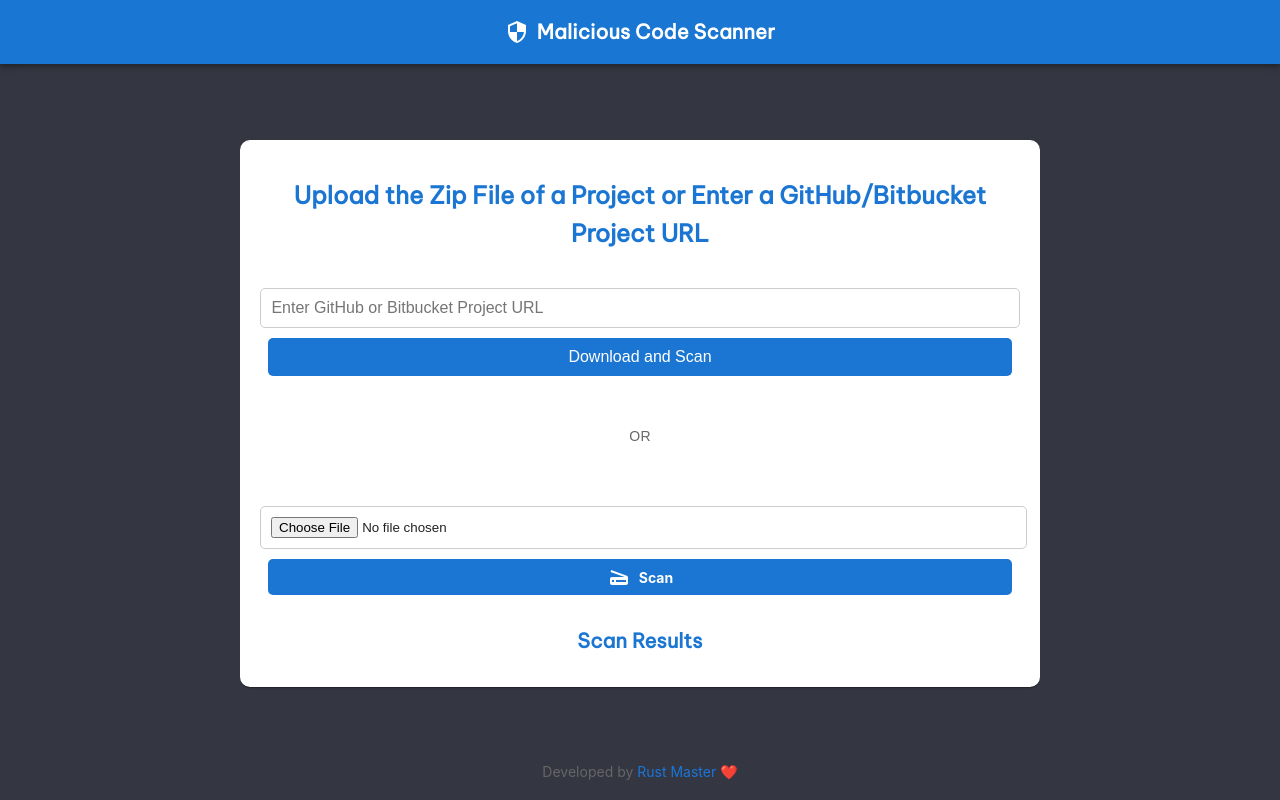
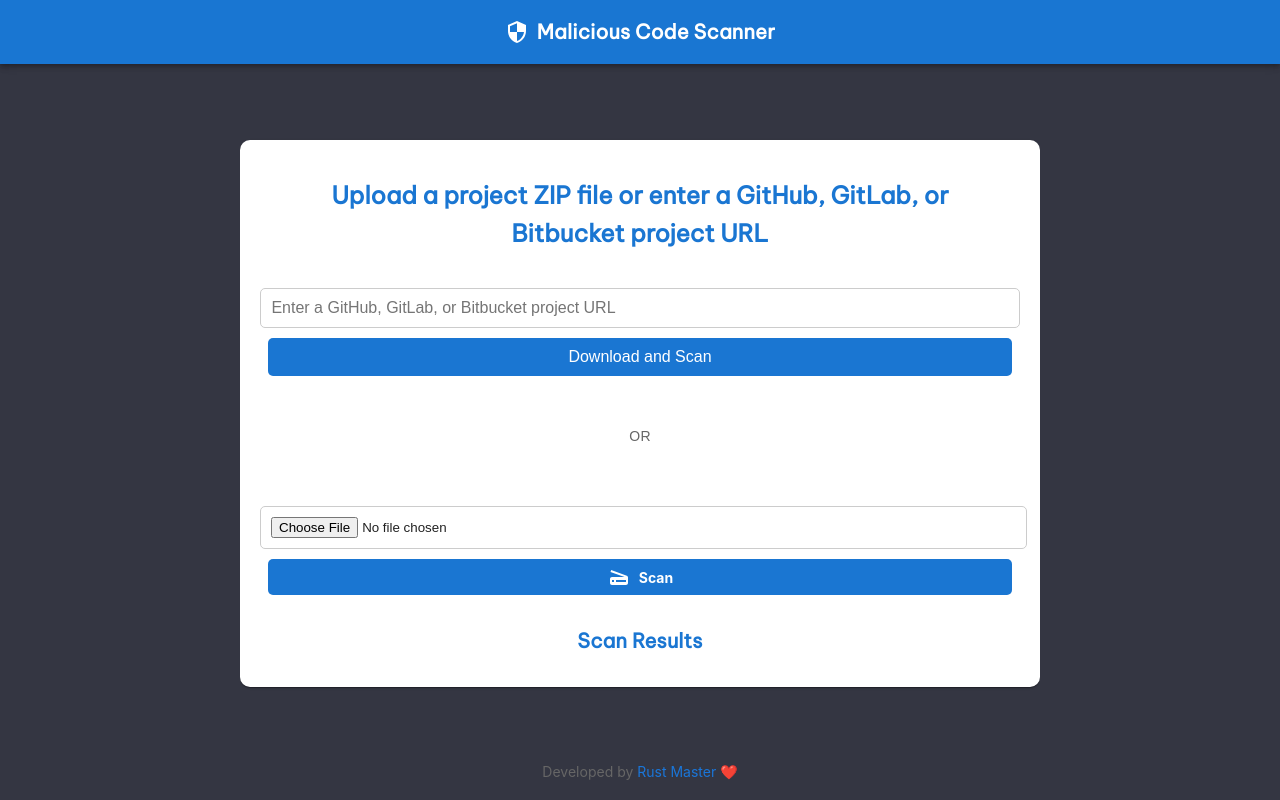
Before and after one commit to rust-master/malicious-code-scanner, a React (Create React App) app: page / in a window 1280 px wide. Built offline with nearby package versions, Linux system fonts and the light colour scheme.

Commit message:
text updated

```diff
--- a/src/App.js
+++ b/src/App.js
@@ -447,7 +447,7 @@ function App() {
                 lineHeight: "1.6",
               }}
             >
-              Upload the Zip File of a Project or Enter a GitHub/Bitbucket Project URL
+              Upload a project ZIP file or enter a GitHub, GitLab, or Bitbucket project URL
             </Typography>
           </CardContent>
 
@@ -457,7 +457,7 @@ function App() {
               type="text"
               value={githubURL}
               onChange={(e) => setGithubURL(e.target.value)}
-              placeholder="Enter GitHub or Bitbucket Project URL"
+              placeholder="Enter a GitHub, GitLab, or Bitbucket project URL"
               style={{
                 width: "97%",
                 padding: "10px",
```
